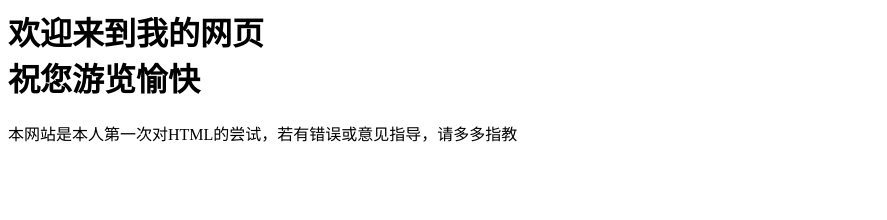
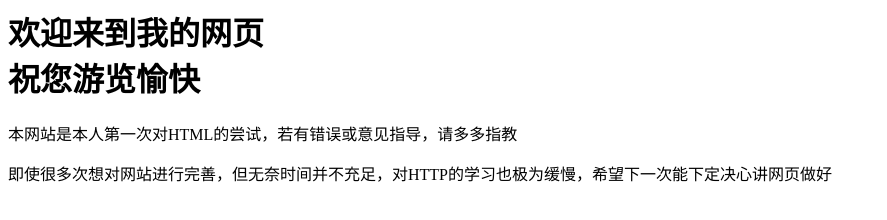
Before and after one commit to xinghuoL/xinghuoL.github.io, a plain HTML site: page index.html in a window 1280 px wide. Shown: the whole page, without its empty margins (0-887 px from the left). Drawn offline with Linux system fonts and the light colour scheme.

Commit message:
Update index.html

```diff
--- a/index.html
+++ b/index.html
@@ -9,6 +9,6 @@
             祝您游览愉快
         </H1>
         <p>本网站是本人第一次对HTML的尝试，若有错误或意见指导，请多多指教</p>
-
+        <p>即使很多次想对网站进行完善，但无奈时间并不充足，对HTTP的学习也极为缓慢，希望下一次能下定决心讲网页做好</p>
     </BOdy>
 </html>
```
